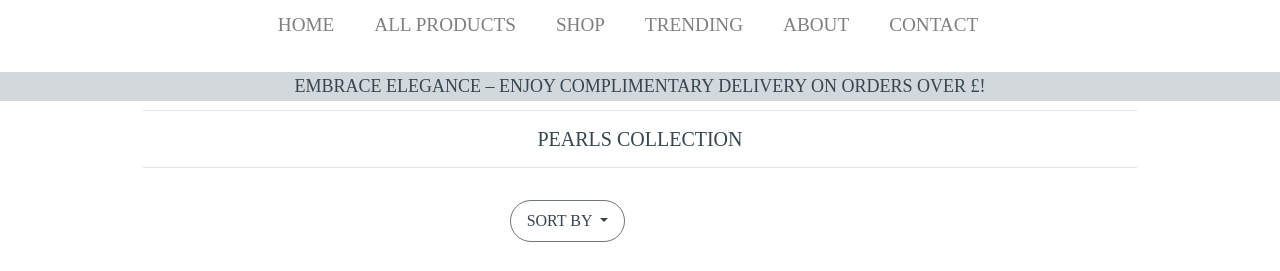
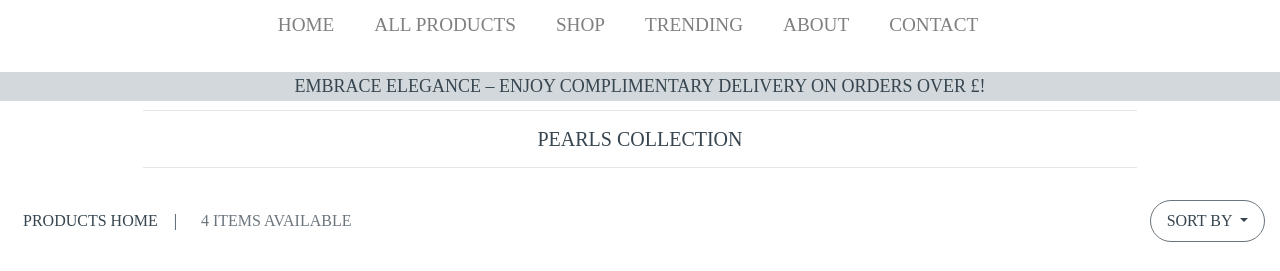
Before and after one commit to Cristina-Becheru/charm-chic, a Django app: a page that uses products/templates/products/products.html in a window 1280 px wide. Shown: the part 116-387 px from the top of the page. Run offline with Django 3.2, Linux system fonts and the light colour scheme; data comes from the database, SQL or seed files in the repository; some libraries are stand-ins or nearby versions.

Commit message:
Added sorting and product count to products page.

```diff
--- a/products/templates/products/products.html
+++ b/products/templates/products/products.html
@@ -22,14 +22,31 @@
         <div class="col text-center">
             {% if current_categories %}
             {% for category in current_categories %}
-            <a href="{% url 'products' %}?category={{ category.name }}"
-                class="badge badge-pill badge-light border border-secondary p-2 mx-1">{{ category.friendly_name }}
+            <a href="{% url 'products' %}?category={{ category.name }}" class="badge badge-pill badge-light border border-secondary p-2 mx-1">
+                {{ category.friendly_name }}
             </a>
             {% endfor %}
             {% endif %}
         </div>
     </div>
-     <!-- Sorting Dropdown  -->
+    <!-- Product Count -->
+     <div class="row mb-4 align-items-center">
+        <div class="col-12 col-md-6 d-flex justify-content-center justify-content-md-start my-auto">
+            <div class="product-info-container d-flex align-items-center mb-3">
+                <a href="{% url 'products' %}" class="logo-font rounded-pill px-2 py-2">
+                    <span>Products Home</span>
+                </a>
+                <span class="logo-font separator mx-2">|</span>
+                <span class="logo-font text-muted product-count px-3 py-2">{{ products|length }} Items Available</span>
+            </div>
+            {% if search_term %}
+            <div class="search-result mt-1 text-md-left text-center w-100">
+                <small>Results for: <strong>"{{ search_term }}"</strong></small>
+            </div>
+            {% endif %}
+        </div>
+
+    <!-- Sorting Dropdown -->
     <div class="col-12 col-md-6 d-flex justify-content-center justify-content-md-end my-auto">
         <div class="dropdown sorting-options mb-3">
             <button class="logo-font btn btn-outline-secondary dropdown-toggle rounded-pill px-3 py-2" type="button"
@@ -37,27 +54,24 @@
                 Sort by
             </button>
             <div class="dropdown-menu dropdown-menu-right" aria-labelledby="sortDropdown">
-                <a class="dropdown-item {% if current_sorting == 'price_asc' %}active{% endif %}"
-                    href="?sort=price_asc">
+                <a class="dropdown-item {% if current_sorting == 'price_asc' %}active{% endif %}" href="?sort=price_asc">
                     <i class="fas fa-sort-amount-down-alt mr-1"></i> Price (low to high)
                 </a>
-                <a class="dropdown-item {% if current_sorting == 'price_desc' %}active{% endif %}"
-                    href="?sort=price_desc">
+                <a class="dropdown-item {% if current_sorting == 'price_desc' %}active{% endif %}" href="?sort=price_desc">
                     <i class="fas fa-sort-amount-up mr-1"></i> Price (high to low)
                 </a>
-                <a class="dropdown-item {% if current_sorting == 'name_asc' %}active{% endif %}"
-                    href="?sort=name_asc">
+                <a class="dropdown-item {% if current_sorting == 'name_asc' %}active{% endif %}" href="?sort=name_asc">
                     <i class="fas fa-sort-alpha-down mr-1"></i> Name (A-Z)
                 </a>
-                <a class="dropdown-item {% if current_sorting == 'name_desc' %}active{% endif %}"
-                    href="?sort=name_desc">
+                <a class="dropdown-item {% if current_sorting == 'name_desc' %}active{% endif %}" href="?sort=name_desc">
                     <i class="fas fa-sort-alpha-up mr-1"></i> Name (Z-A)
                 </a>
             </div>
         </div>
     </div>
+
 </div>
-</div>
+
 <!-- Product Grid -->
 <div class="container">
     <div class="row justify-content-center">
@@ -78,9 +92,15 @@
                 <div class="card-body p-3">
                     <h4 class="card-title mb-2">{{ product.name }}</h4>
                     <p class="card-text mb-2">£{{ product.price }}</p>
+                    {% if product.subcategory %}
+                    <p class="small mt-1 mb-0">
+                        <a class="text-muted" href="{% url 'products' %}?subcategory={{ product.subcategory.name }}">
+                            <i class="fas fa-tag mr-1"></i>{{ product.subcategory.friendly_name }}
+                        </a>
+                    </p>
+                    {% endif %}
                     <!-- View Details Link -->
-                <a href="{% url 'product_detail' product.id %}"
-                   class="category-link font-weight-bold small mt-2 d-inline-block">View Details</a>
+                    <a href="{% url 'product_detail' product.id %}" class="category-link font-weight-bold small mt-2 d-inline-block">View Details</a>
                 </div>
             </div>
         </div>
@@ -104,12 +124,14 @@
             <hr>
         </div>
         {% endif %}
+        {% endfor %}
+    </div>
+</div>
 
-  {% empty %}
+<!-- No products found message -->
+{% if products|length == 0 %}
 <div class="col-12 text-center">
     <p class="text-muted">No products found.</p>
 </div>
-  {% endfor %}
-</div>
-</div>
+{% endif %}
 {% endblock %}
```
Also changed, not shown: products/templates/products/product_detail.html (+19 -8 lines). Lines whose indentation alone changed are shown as unchanged.
